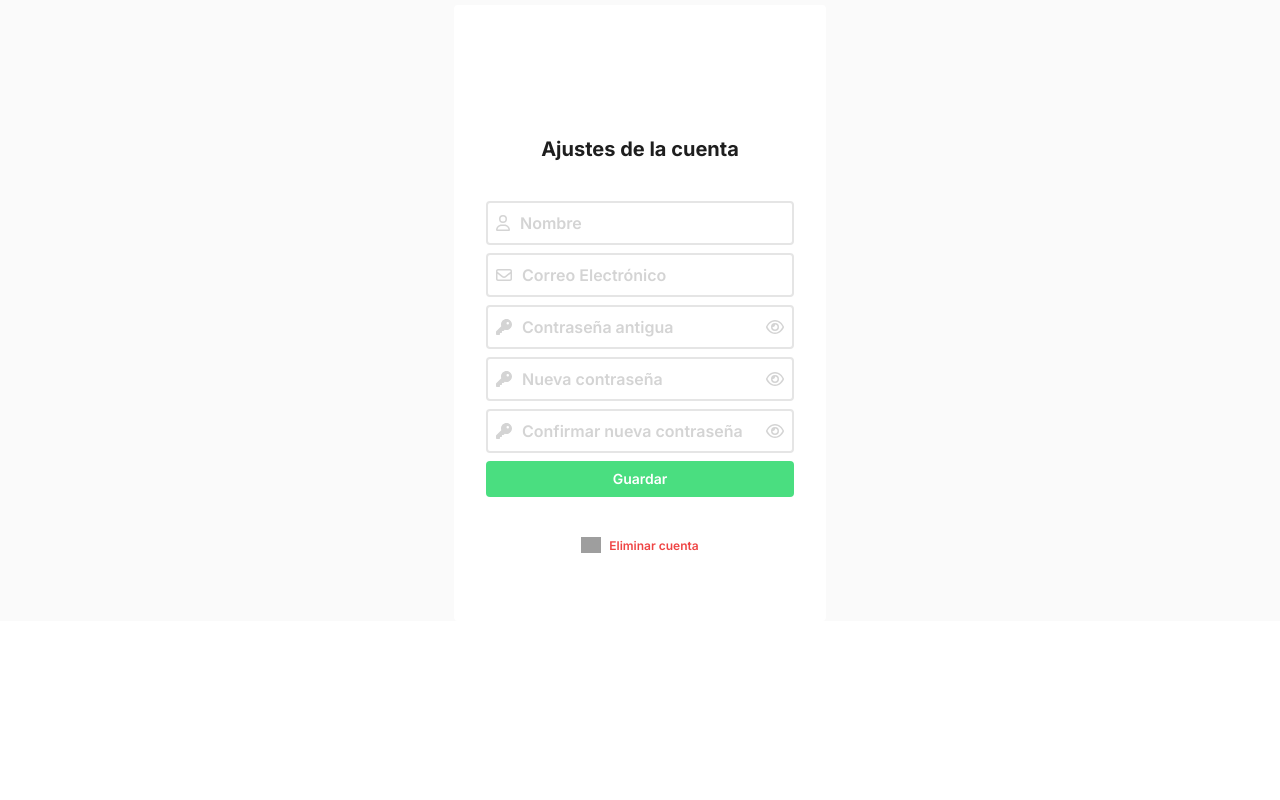
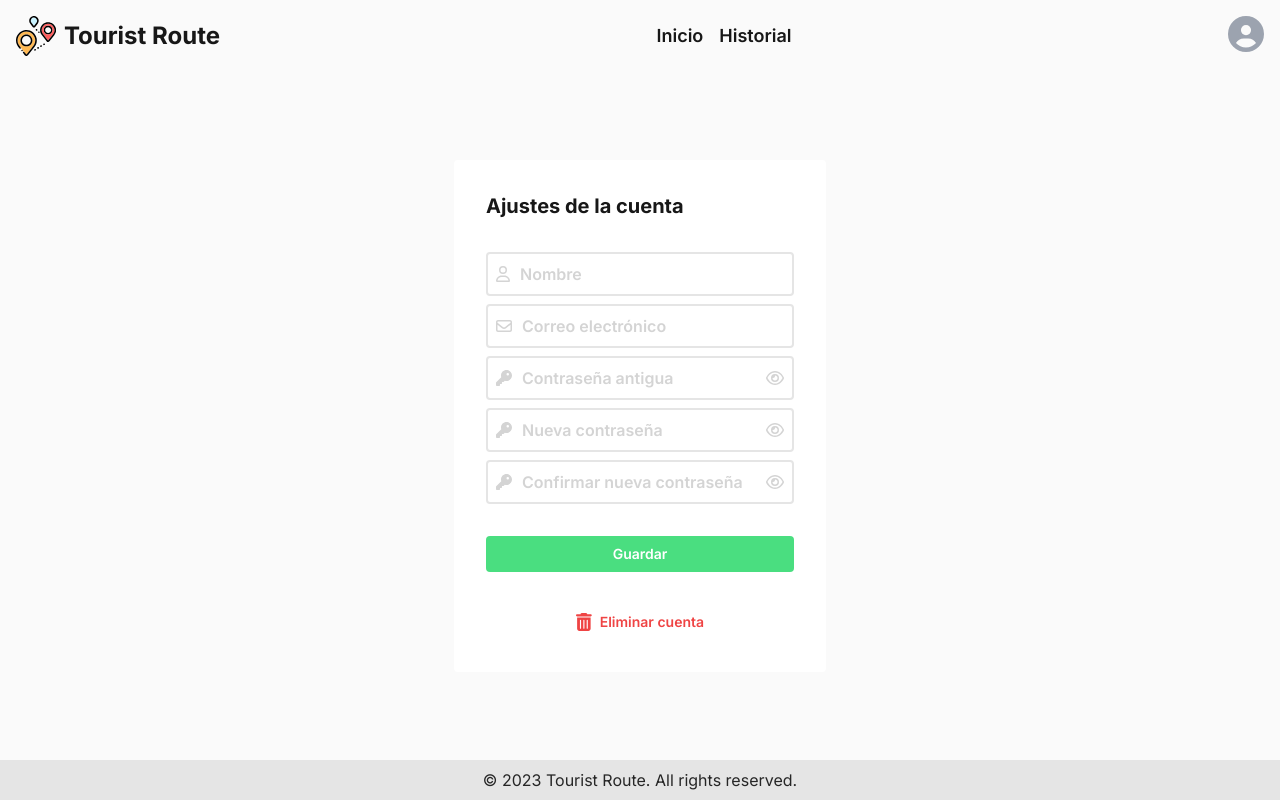
Before and after one commit to No-Country/c11-27-t-node-react, a React (Vite) app in the folder client/: page /accountinformation in a window 1280 px wide. Built offline with nearby package versions, Linux system fonts and the light colour scheme; grey boxes are pictures that could not be loaded.

Commit message:
feat: 💄 fix and adjust ui elements

```diff
--- a/client/src/components/Auth/AccountInformation.jsx
+++ b/client/src/components/Auth/AccountInformation.jsx
@@ -1,61 +1,61 @@
 import React from "react";
+import Header from "../Header";
+import Footer from "../Footer";
 import Input from "../Input";
 import Button from "../Button";
-import UserDropdown from "../UserDropdown";
-import InputTags from "../InputTags";
 
-const AccountInformation = () => {
+const Register = () => {
   return (
-    <div className="flex min-h-[568px] min-w-[320px] items-center justify-center  gap-2 bg-[#FAFAFA] text-[#1E1E1E]">
-      <div className="mt-[5px] items-center justify-center rounded sm:flex sm:flex-row sm:gap-[32px] sm:p-[32px] lg:bg-[#ffff]">
-        <div>
-          <div className="flex justify-center gap-2 sm:mt-[50px]">
-            <h1 className="mb-[40px] mt-[50px] font-sans text-xl font-bold leading-[24.2px]">
-              Ajustes de la cuenta
-            </h1>
+    <div className="flex h-screen flex-col justify-between bg-neutral-50 text-neutral-900">
+      <Header pageType="loggedin" />
+      <div className="flex flex-col items-center justify-center">
+        <div className="flex  flex-col items-center gap-8 px-4 py-2 lg:flex-row lg:justify-center lg:rounded lg:bg-white lg:p-8 ">
+          <div className="flex flex-col gap-8">
+            <div className="flex flex-col gap-2">
+              <div className="text-xl font-bold">Ajustes de la cuenta</div>
             </div>
-          <div className="mb-[8px]">
+            <div className="flex flex-col gap-2">
               <Input placeholder="Nombre" leftIcon="user" />
-          </div>
-          <div className="mb-[8px]">
-            <Input placeholder="Correo Electrónico" leftIcon="envelope" />
-          </div>
-          <div className="mb-[8px]">
+              <Input
+                placeholder="Correo electrónico"
+                type="email"
+                leftIcon="envelope"
+              />
               <Input
                 placeholder="Contraseña antigua"
+                type="password"
+                leftIcon="key"
+                rightIcon="eye"
+              />
+              <Input
+                placeholder="Nueva contraseña"
+                type="password"
+                leftIcon="key"
+                rightIcon="eye"
+              />
+              <Input
+                placeholder="Confirmar nueva contraseña"
+                type="password"
                 leftIcon="key"
                 rightIcon="eye"
               />
             </div>
-          <div className="mb-[8px]">
-            <Input
-              placeholder="Nueva contraseña"
-              leftIcon="key"
-              rightIcon="eye"
+            <Button label="Guardar" fullWidth />
+            <div className="flex items-center justify-center text-sm font-semibold">
+              <Button
+                label="Eliminar cuenta"
+                variant="text"
+                iconPosition="left"
+                iconName="trashCan"
+                color="red"
               />
-          </div>
-          <div className="mb-[8px]">
-            <Input
-              placeholder="Confirmar nueva contraseña"
-              leftIcon="key"
-              rightIcon="eye"
-            />
-          </div>
-
-          <Button label="Guardar" fullWidth />
-
-          <div className="mb-[35px] mt-[40px] flex flex-row items-center justify-center gap-2 space-x-4 font-sans text-xs font-semibold leading-[14.52px]">
-            <div className="flex space-x-2">
-              <img className="h-4 w-5 " src="./trash-icon.svg" alt="trash" />
-              <button className="mt-[2px] flex items-start justify-start rounded text-[#EF4444]">
-                Eliminar cuenta
-              </button>
             </div>
           </div>
         </div>
       </div>
+      <Footer />
     </div>
   );
 };
 
-export default AccountInformation;
+export default Register;
```
Lines whose indentation alone changed are shown as unchanged.
